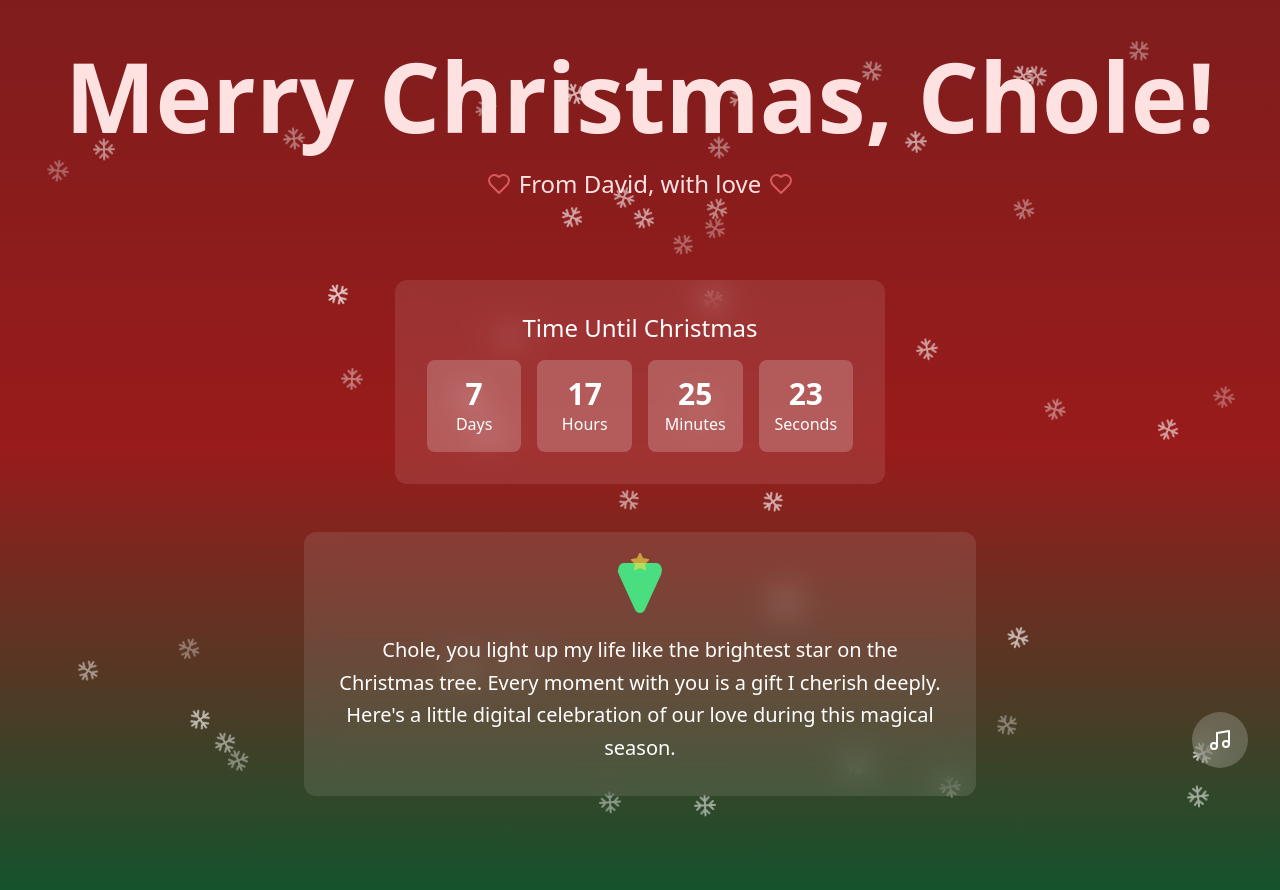
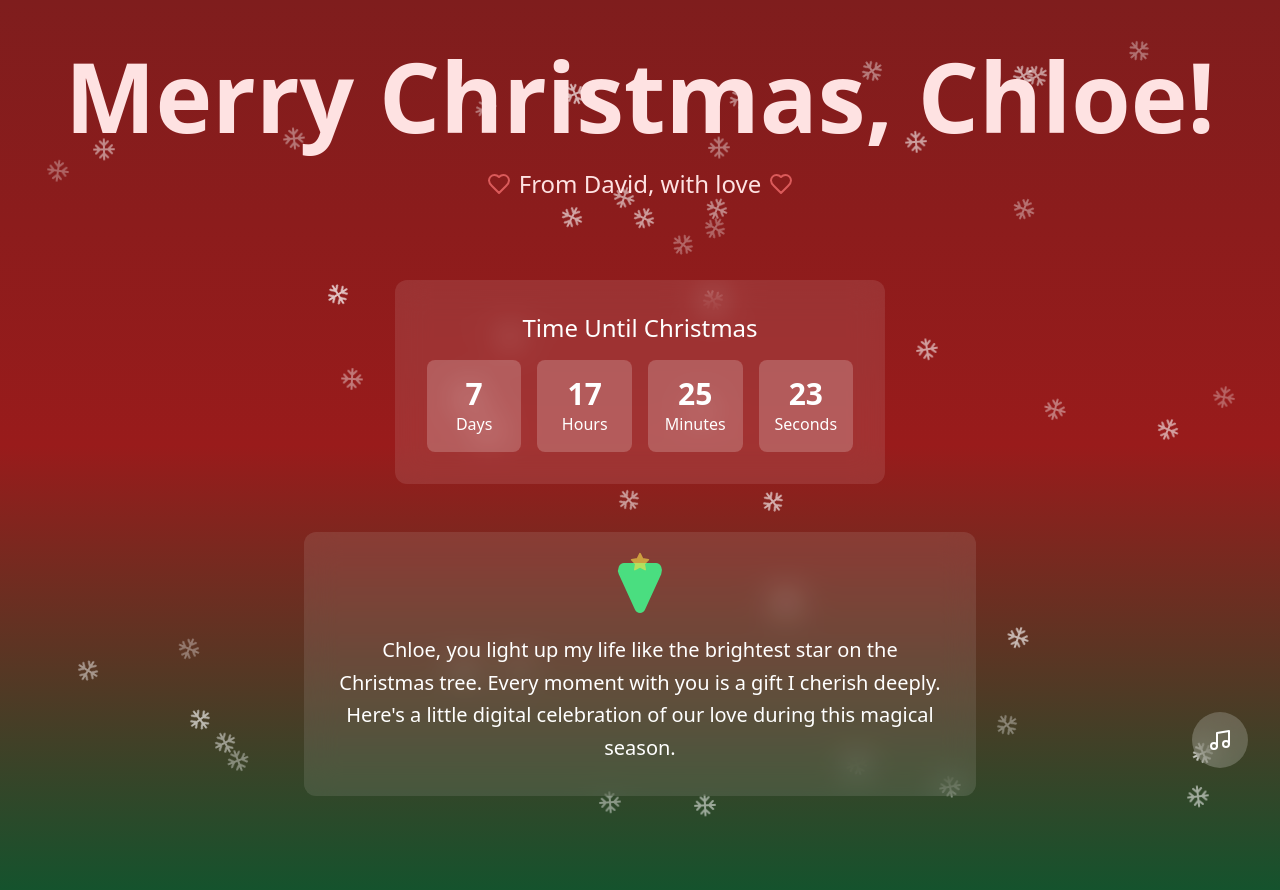
Before and after one commit to daviddhc20120601/chole-christmas, a React (Vite) app: page / in a window 1280 px wide. Built offline with nearby package versions, Linux system fonts and the light colour scheme.

Commit message:
change chloe

```diff
--- a/src/components/Header.tsx
+++ b/src/components/Header.tsx
@@ -9,7 +9,7 @@ export const Header: React.FC = () => {
     return (
         <div className="text-center mb-12">
             <h1 className="text-6xl md:text-8xl font-bold mb-6 text-red-100 animate-fade-in">
-                Merry Christmas, Chole!
+                Merry Christmas, Chloe!
             </h1>
             <div className="flex items-center justify-center space-x-2 mb-8">
                 <Heart className="text-red-400 animate-pulse" />
--- a/src/components/PersonalMessage.tsx
+++ b/src/components/PersonalMessage.tsx
@@ -18,7 +18,7 @@ export const PersonalMessage: React.FC = () => (
       </div>
     </div>
     <p className="text-xl leading-relaxed">
-      Chole, you light up my life like the brightest star on the Christmas tree.
+      Chloe, you light up my life like the brightest star on the Christmas tree.
       Every moment with you is a gift I cherish deeply.
       Here's a little digital celebration of our love during this magical season.
     </p>
```
